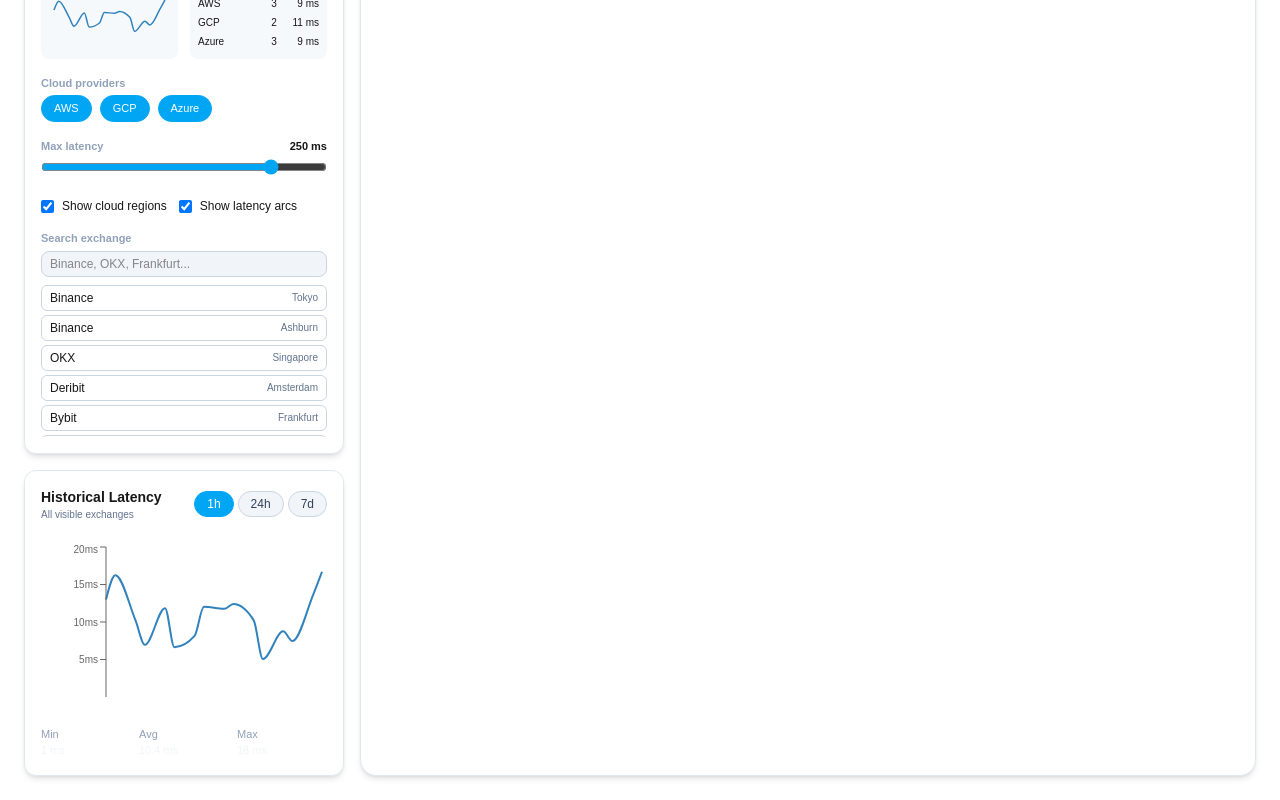
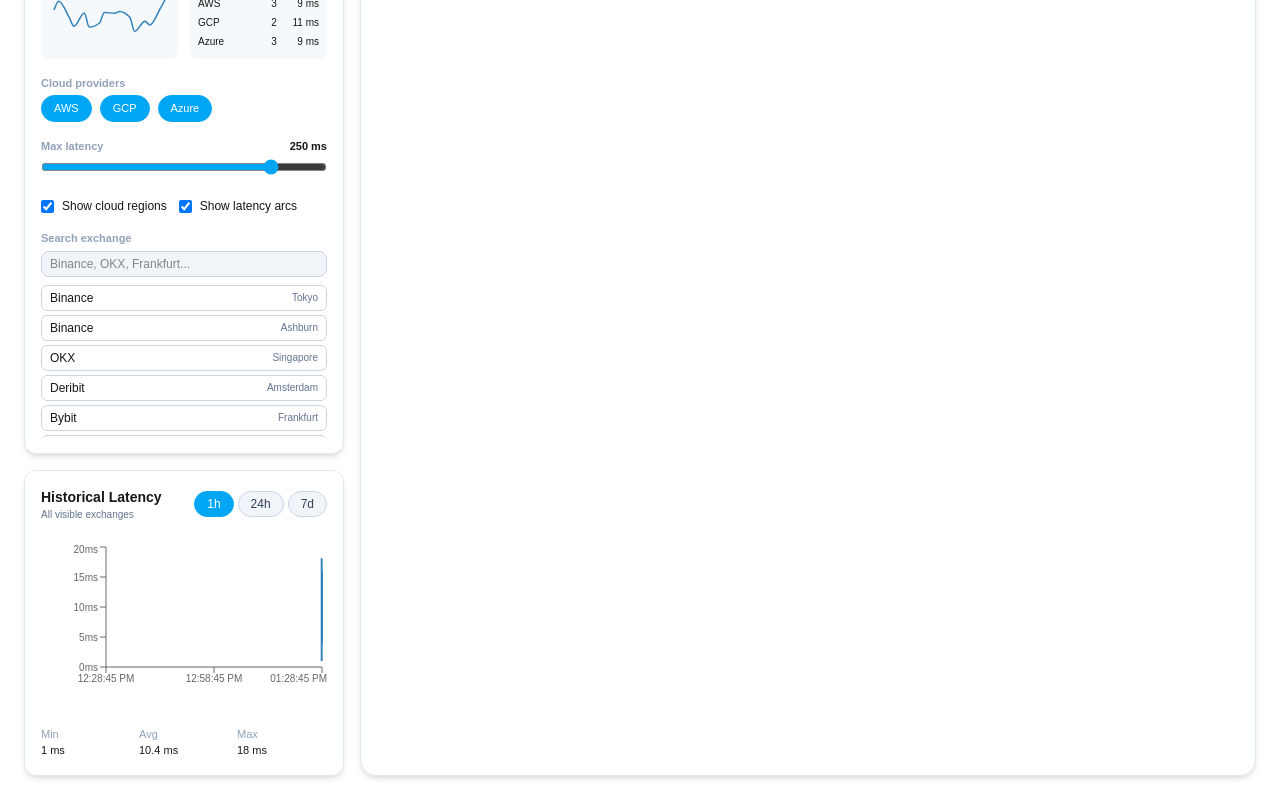
Before and after one commit to Jadhao2500/crypto-latency-globe, a Next.js app: page / in a window 1280 px wide. Shown: the part 288-1088 px from the top of the page. Built offline with nearby package versions, Linux system fonts and the light colour scheme.

Commit message:
feat: Enhance latency chart with numeric X-axis, dynamic time formatting, and line animation.

```diff
--- a/components/LatencyChart.tsx
+++ b/components/LatencyChart.tsx
@@ -2,7 +2,14 @@
 "use client";
 
 import { useMemo, useState, useEffect } from "react";
-import { LineChart, Line, XAxis, YAxis, Tooltip, ResponsiveContainer } from "recharts";
+import {
+    LineChart,
+    Line,
+    XAxis,
+    YAxis,
+    Tooltip,
+    ResponsiveContainer,
+} from "recharts";
 import { useLatency } from "@/context/LatencyContext";
 import type { LatencySample } from "@/types/latency";
 
@@ -15,58 +22,116 @@
 };
 
 type Props = {
-    pairId?: string; // future: filter by pair; for now we aggregate
+    pairId?: string;
     selectedExchangeId?: string | null;
     selectedExchangeLabel?: string;
 };
 
-export function LatencyChart({ pairId, selectedExchangeId, selectedExchangeLabel }: Props) {
+export function LatencyChart({
+    pairId,
+    selectedExchangeId,
+    selectedExchangeLabel,
+}: Props) {
     const { history } = useLatency();
     const [range, setRange] = useState<TimeRange>("1h");
-
     const [now, setNow] = useState(() => Date.now());
 
-    // Update 'now' every second to keep the chart window moving
+    // keep "now" moving so window slides
     useEffect(() => {
-        const interval = setInterval(() => setNow(Date.now()), 1000);
-        return () => clearInterval(interval);
+        const id = setInterval(() => setNow(Date.now()), 1000);
+        return () => clearInterval(id);
     }, []);
 
+    const cutoff = useMemo(
+        () => now - rangeToMs[range],
+        [now, range]
+    );
+
+    // filter samples by time window + selected exchange
     const filtered: LatencySample[] = useMemo(() => {
-        const cutoff = now - rangeToMs[range];
         return history.filter((s) => {
-            const t = new Date(s.timestamp).getTime();
-            if (t < cutoff) return false;
+            const ts = new Date(s.timestamp).getTime();
+            if (ts < cutoff) return false;
             if (selectedExchangeId && s.fromId !== selectedExchangeId) return false;
             return true;
         });
-    }, [history, range, now, selectedExchangeId]);
+    }, [history, cutoff, selectedExchangeId]);
 
-    const chartData = filtered.map((s) => ({
-        time: new Date(s.timestamp).toLocaleTimeString(),
-        latency: s.latencyMs,
-    }));
+    // sorted chart data with numeric timestamp
+    const chartData = useMemo(
+        () =>
+            filtered
+                .slice()
+                .sort(
+                    (a, b) =>
+                        new Date(a.timestamp).getTime() -
+                        new Date(b.timestamp).getTime()
+                )
+                .map((s) => ({
+                    time: new Date(s.timestamp).getTime(), // numeric x
+                    latency: s.latencyMs,
+                })),
+        [filtered]
+    );
 
     const stats = useMemo(() => {
         if (!filtered.length) return null;
-        const values = filtered.map((s) => s.latencyMs);
-        const min = Math.min(...values);
-        const max = Math.max(...values);
-        const avg = values.reduce((a, b) => a + b, 0) / values.length;
+        const vals = filtered.map((s) => s.latencyMs);
+        const min = Math.min(...vals);
+        const max = Math.max(...vals);
+        const avg = vals.reduce((a, b) => a + b, 0) / vals.length;
         return { min, max, avg: Number(avg.toFixed(1)) };
     }, [filtered]);
 
+    // helpers to format time for axis / tooltip
+    const formatTick = (t: number) => {
+        const d = new Date(t);
+        if (range === "1h") {
+            return d.toLocaleTimeString(undefined, {
+                hour: "2-digit",
+                minute: "2-digit",
+                second: "2-digit",
+            });
+        }
+        if (range === "24h") {
+            return d.toLocaleTimeString(undefined, {
+                hour: "2-digit",
+                minute: "2-digit",
+            });
+        }
+        // 7d -> show date + time
+        return d.toLocaleString(undefined, {
+            month: "short",
+            day: "numeric",
+            hour: "2-digit",
+            minute: "2-digit",
+        });
+    };
+
+    const formatTooltipLabel = (value: number) => {
+        const d = new Date(value);
+        if (range === "1h") {
+            return d.toLocaleTimeString();
+        }
+        if (range === "24h") {
+            return d.toLocaleString(undefined, {
+                hour: "2-digit",
+                minute: "2-digit",
+                second: "2-digit",
+            });
+        }
+        return d.toLocaleString();
+    };
+
     return (
-        <div className="flex flex-col gap-3 p-4 rounded-xl
-       bg-background
-       text-foreground
-       border border-slate-200 dark:border-slate-800
-       shadow-md dark:shadow-lg transition-colors duration-300">
+        <div
+            className="flex flex-col gap-3 rounded-xl border border-slate-200
+                 bg-[var(--background)] p-4 text-[var(--foreground)]
+                 shadow-md transition-colors duration-300 dark:border-slate-800 dark:shadow-lg"
+        >
             <div className="mb-2 flex items-center justify-between">
                 <div>
-                    <h2 className="text-sm font-semibold text-foreground">
-                        Historical Latency
-                    </h2>
+                    <h2 className="text-sm font-semibold">Historical Latency</h2>
                     <p className="text-[10px] text-slate-500 dark:text-slate-400">
                         {selectedExchangeId
                             ? `Focused on ${selectedExchangeLabel ?? "selected exchange"}`
@@ -79,12 +144,12 @@
                             key={r}
                             onClick={() => setRange(r)}
                             className={`
-          text-xs px-3 py-1 rounded-full border transition-colors duration-200
-          ${r === range
+                text-xs px-3 py-1 rounded-full border transition-colors duration-200
+                ${r === range
                                     ? "bg-sky-500 text-white border-sky-500 dark:bg-sky-400 dark:text-black dark:border-sky-400"
                                     : "bg-slate-100 text-slate-700 border-slate-300 hover:bg-slate-200 dark:bg-slate-800 dark:text-slate-200 dark:border-slate-700 dark:hover:bg-slate-700"
                                 }
-        `}
+              `}
                         >
                             {r}
                         </button>
@@ -92,32 +157,38 @@
                 </div>
             </div>
 
-
             <div className="h-40">
                 <ResponsiveContainer width="100%" height="100%">
                     <LineChart data={chartData}>
                         <XAxis
                             dataKey="time"
-                            hide
+                            type="number"
+                            domain={[cutoff, now]}
+                            tickFormatter={formatTick}
+                            tick={{ fontSize: 10 }}
                         />
                         <YAxis
                             domain={["auto", "auto"]}
                             tick={{ fontSize: 10 }}
                             tickFormatter={(v) => `${v}ms`}
                         />
-                        {/* <Tooltip
-                            labelStyle={{ fontSize: 11 }}
-                            formatter={(value) => [`${value} ms`, "Latency"]}
-                        /> */}
                         <Tooltip
-                            contentStyle={{ background: "var(--background)", color: "var(--foreground)", borderRadius: "6px" }}
+                            labelFormatter={(v) => formatTooltipLabel(v as number)}
+                            formatter={(value: any) => [`${value} ms`, "Latency"]}
+                            contentStyle={{
+                                background: "var(--background)",
+                                color: "var(--foreground)",
+                                borderRadius: 6,
+                            }}
                             labelStyle={{ color: "var(--foreground)" }}
                         />
                         <Line
                             type="monotone"
                             dataKey="latency"
+                            strokeWidth={2}
+                            isAnimationActive={true}
+                            animationDuration={400}
                             dot={false}
-                            strokeWidth={2}
                         />
                     </LineChart>
                 </ResponsiveContainer>
@@ -127,15 +198,15 @@
                 <div className="mt-3 grid grid-cols-3 gap-2 text-[11px]">
                     <div>
                         <div className="text-slate-400">Min</div>
-                        <div className="font-mono text-slate-100">{stats.min} ms</div>
+                        <div className="font-mono">{stats.min} ms</div>
                     </div>
                     <div>
                         <div className="text-slate-400">Avg</div>
-                        <div className="font-mono text-slate-100">{stats.avg} ms</div>
+                        <div className="font-mono">{stats.avg} ms</div>
                     </div>
                     <div>
                         <div className="text-slate-400">Max</div>
-                        <div className="font-mono text-slate-100">{stats.max} ms</div>
+                        <div className="font-mono">{stats.max} ms</div>
                     </div>
                 </div>
             ) : (
```
